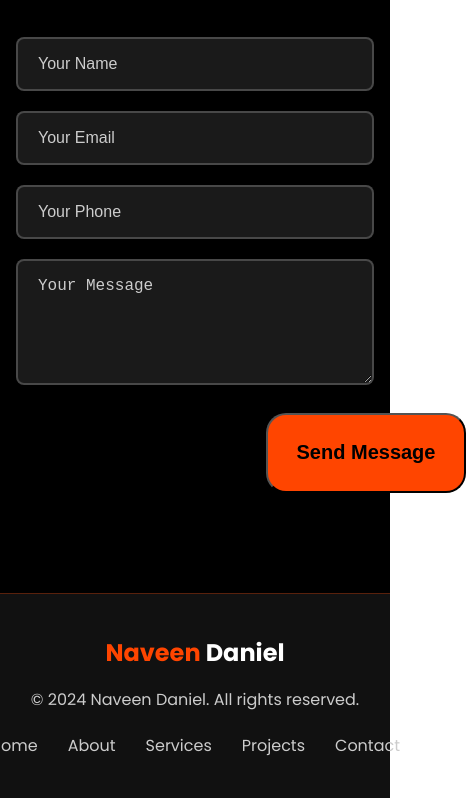
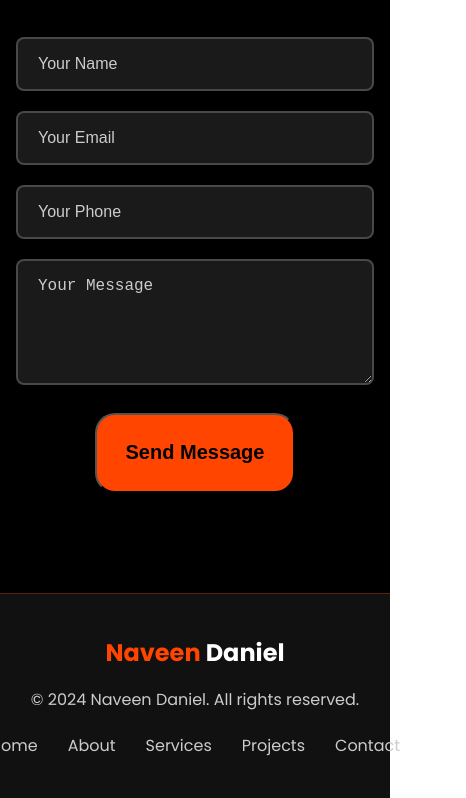
Before and after one commit to Daniel04-hub/Daniel-Portfolio, a plain HTML site: page index.html in a window 390 px wide. Shown: the part 9681-10479 px from the top of the page, 466 px wide, since content can reach past the window. Drawn offline with nearby package versions, Linux system fonts and the light colour scheme.

Commit message:
Center Send Message button on mobile view

```diff
--- a/style.css
+++ b/style.css
@@ -867,9 +867,11 @@ body {
     width: 200px;
     font-size: 20px;
     border-radius: 20px;
-  position: relative;
-  left:250px;
     font-weight: 700;
+    display: flex;
+    align-items: center;
+    justify-content: center;
+    margin: 0 auto;
 }
 
 .btn-sub:hover{
@@ -952,6 +954,14 @@ body {
 }
 
 @media (max-width: 768px) {
+    .btn-sub {
+        position: static !important;
+        left: unset !important;
+        margin: 0 auto !important;
+        display: flex !important;
+        align-items: center !important;
+        justify-content: center !important;
+    }
     .navbar {
         position: fixed;
         top: 80px;
```
Lines whose indentation alone changed are shown as unchanged.
